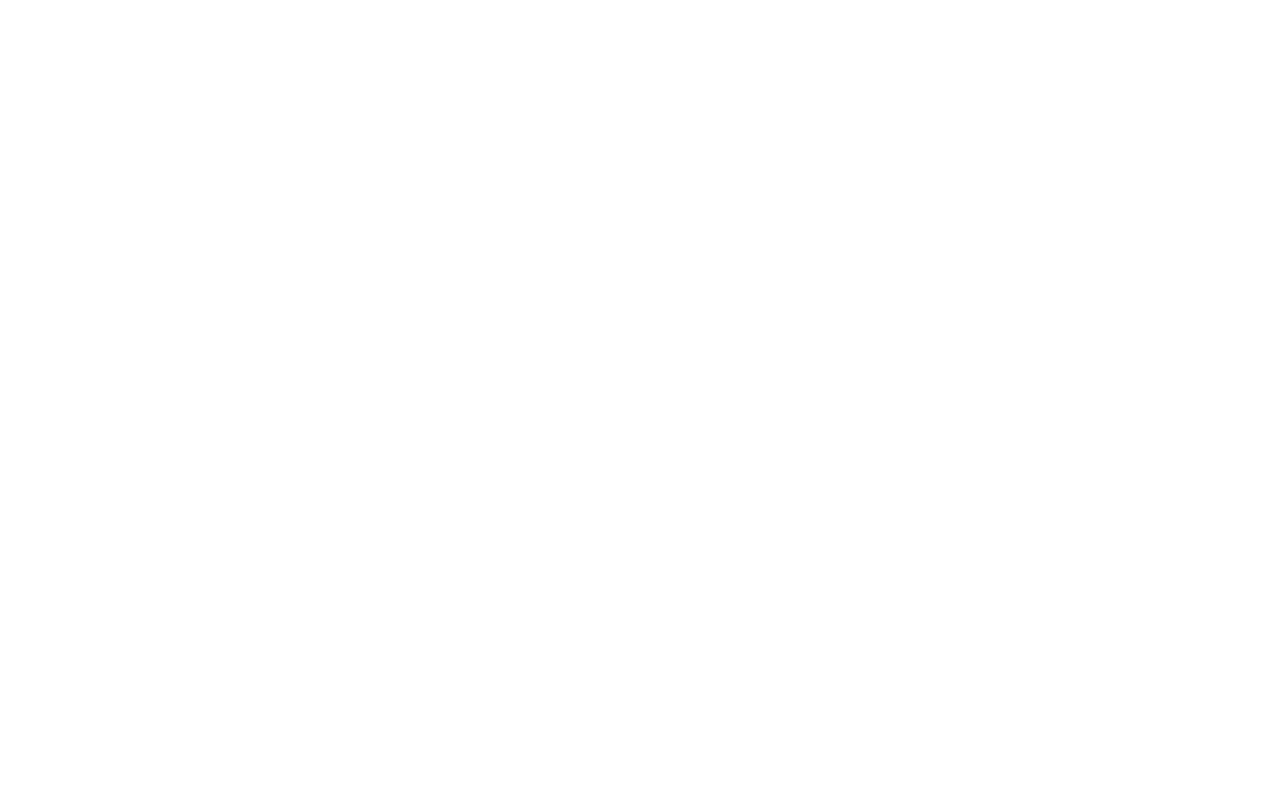
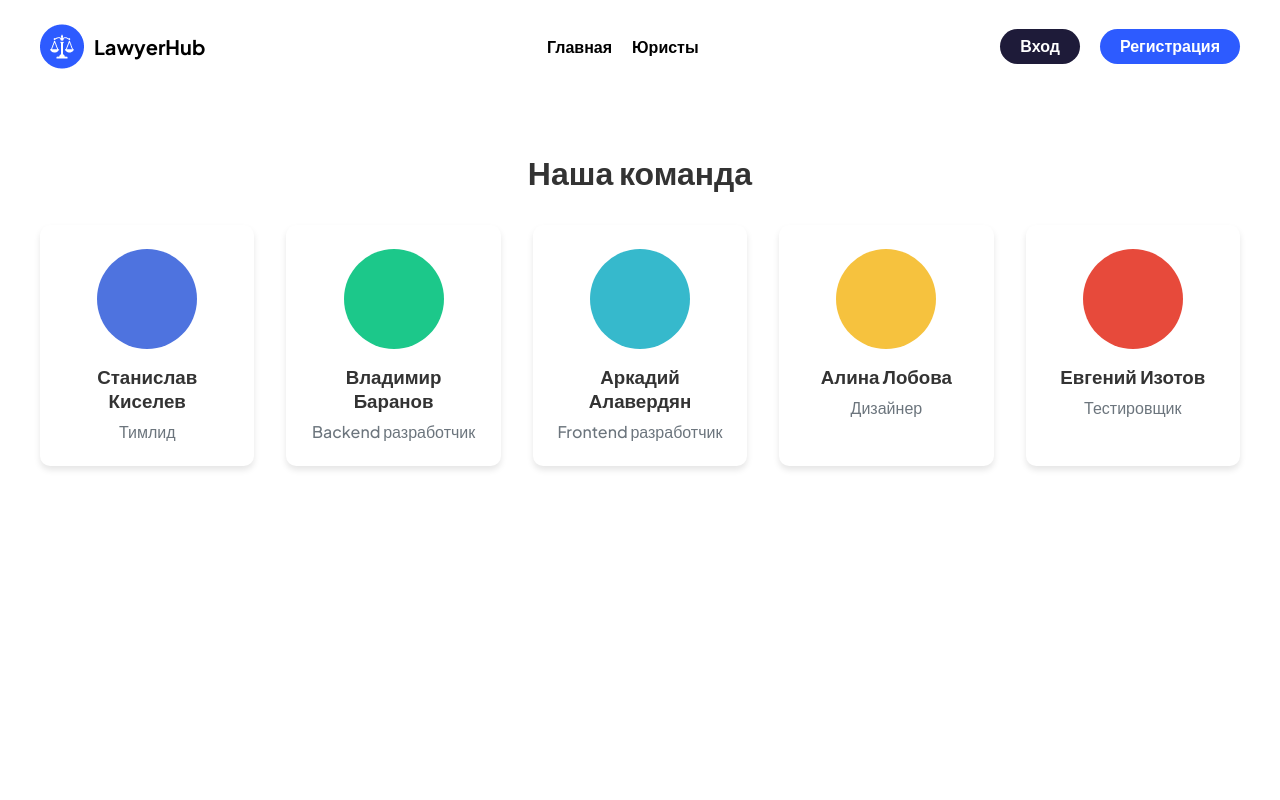
Before and after one commit to Puhovon/front-diplom, a React (Vite) app: page /team in a window 1280 px wide. Before the commit this address had no page. Shown: the top 800 px of the page. Built offline with nearby package versions, Linux system fonts and the light colour scheme.

Commit message:
add teampage

```diff
--- a/src/App.jsx
+++ b/src/App.jsx
@@ -6,18 +6,16 @@
 import Layout from '@components/Layout.jsx';
 import Registration from '@pages/registrationPage.jsx';
 import Profile from '@pages/ProfilePage/ProfilePage.jsx';
-import About from '@pages/aboutPage.jsx';
-import Contacts from '@pages/contactsPage.jsx';
 import Lawyers from '@pages/LawyerPage/lawyersPage.jsx';
 import Login from '@pages/LoginPage/LoginPage.jsx';
-import Services from '@pages/servicesPage.jsx';
 import RefreshPassword from '@pages/RefreshPassword/RefreshPassword.jsx';
 import ChatPage from '@pages/ChatPage/chatPage.jsx';
 import EditProfile from './pages/ProfilePage/EditProfile.jsx';
-
+import Team from './pages/TeamPage.jsx/TeamPage.jsx';
 
 import '@styles/global.css';
 import '@styles/variables.css';
+
 
 
 function App() {
@@ -30,10 +28,8 @@
             <Route path="/profile" element={<Profile />} />
             <Route path="/profile/:userId" element={<Profile />} /> {/* Динамический маршрут для чужого профиля */}
             <Route path="/profile/edit" element={<EditProfile />} />
-            <Route path="/about" element={<About />} />
-            <Route path="/contacts" element={<Contacts />} />
             <Route path="/lawyers" element={<Lawyers />} />
-            <Route path="/services" element={<Services />} />
+            <Route path="/team" element={<Team />} />
             <Route path="/passwordRefresh" element={<RefreshPassword />} />
             <Route path='/chat' element={<ChatPage initialChats={[{ id: 1, name: "Arkay", lastMessage: "привет" }]} />} />
           </Route>
--- a/src/pages/LawyerPage/lawyersPage.jsx
+++ b/src/pages/LawyerPage/lawyersPage.jsx
@@ -1,4 +1,5 @@
 import { useState, useEffect } from 'react';
+import { useNavigate } from 'react-router-dom';
 import styles from '@styles/lawyersPage.module.css';
 import Input from '@components/Input/index.jsx';
 import LawyerCard from '@components/LawyerCard/index.jsx';
@@ -10,6 +11,7 @@
 
 const Lawyers = () => {
   const { accessToken } = useAuth();
+  const navigate = useNavigate();
   const [lawyers, setLawyers] = useState([]);
   const [filteredLawyers, setFilteredLawyers] = useState([]);
   const [searchQuery, setSearchQuery] = useState('');
@@ -25,40 +27,56 @@
     'Налоговое право',
   ];
 
+  // Перенаправление на страницу авторизации, если пользователь не авторизован
+  useEffect(() => {
+    if (!accessToken) {
+      navigate('/login');
+    }
+  }, [accessToken, navigate]);
+
+  // Загрузка данных юристов
   useEffect(() => {
     const fetchLawyers = async () => {
       try {
         const response = await fetch('http://localhost:3000/api/v1/lawyers', {
           method: 'GET',
           headers: {
-            'Authorization': `Bearer ${accessToken}`,
+            Authorization: `Bearer ${accessToken}`,
             'Content-Type': 'application/json',
           },
         });
-        if (!response.ok) throw new Error('Failed to fetch lawyers');
+
+        if (!response.ok) {
+          if (response.status === 401) {
+            navigate('/login'); // Редирект при неавторизованном доступе
+          }
+          throw new Error('Ошибка при загрузке юристов');
+        }
+
         const { data } = await response.json();
-        // Transform API data to match expected format
-        const transformedLawyers = data.map(lawyer => ({
+        const transformedLawyers = data.map((lawyer) => ({
           id: lawyer.id,
           name: `${lawyer.firstName} ${lawyer.lastName} ${lawyer.patronymic || ''}`.trim(),
-          specialization: lawyer.LawyerProfile?.Specializations || availableSpecializations[0], // Fallback to first specialization if none provided
-          city: lawyer.LawyerProfile?.region || 'Unknown',
+          specialization: lawyer.LawyerProfile?.Specializations || availableSpecializations[0],
+          city: lawyer.LawyerProfile?.region || 'Неизвестно',
           avatar: lawyer.avatar_url || '/default-avatar.png',
-          rating: 0, // Rating not provided in API response, using 0 as default
+          rating: 0, // Значение по умолчанию, если рейтинг отсутствует
           price: lawyer.LawyerProfile?.price || 0,
         }));
+
         setLawyers(transformedLawyers);
         setFilteredLawyers(transformedLawyers);
       } catch (error) {
-        console.error('Error fetching lawyers:', error);
+        console.error('Ошибка загрузки юристов:', error);
       }
     };
 
     if (accessToken) {
       fetchLawyers();
     }
-  }, [accessToken]);
+  }, [accessToken, navigate]);
 
+  // Применение фильтров при изменении параметров
   useEffect(() => {
     applyFilters();
   }, [searchQuery, specializations, priceRange, ratingRange, lawyers]);
--- a/src/pages/ProfilePage/ProfilePage.jsx
+++ b/src/pages/ProfilePage/ProfilePage.jsx
@@ -28,20 +28,7 @@
   const [isEditing, setIsEditing] = useState(false);
   const [isPaying, setIsPaying] = useState(false);
 
-  // Инициализация формы редактирования
-  const initForm = useCallback((data) => ({
-    firstName: data?.firstName || '',
-    lastName: data?.lastName || '',
-    patronymic: data?.patronymic || '',
-    birthDate: data?.birthDate || '',
-    gender: data?.gender || '',
-    aboutMe: data?.LawyerProfile?.aboutMe || '',
-    education: data?.LawyerProfile?.education || '',
-    experienceStartDate: data?.LawyerProfile?.experienceStartDate || '',
-    region: data?.LawyerProfile?.region || '',
-    price: data?.LawyerProfile?.price || '',
-  }), []);
-  const [editForm, setEditForm] = useState(initForm(null));
+
 
   const onReviewSubmit = (message) => {
     fetchWithAuth(`http://localhost:3000/api/v1/lawyers/${userId}/reviews`, {
@@ -205,7 +192,7 @@
             disabled={isPaying || isLoading}
             startIcon={isPaying ? <CircularProgress size={20} /> : null}
           >
-            {isPaying ? 'Обработка...' : 'Оплатить услуги'}
+            {isPaying ? 'Обработка...' : 'Оплатить услуги 300 руб'}
           </Button>
         </Box>
       )}
@@ -239,7 +226,6 @@
               (date) => (date ? `${new Date().getFullYear() - new Date(date).getFullYear()} лет` : null)
             )}
             {renderInfoItem(profile5, 'Регион', LawyerProfile.region)}
-            {renderInfoItem(profile8, 'Цена', LawyerProfile.price, (price) => (price ? `${price} ₽` : null))}
             {renderInfoItem(
               profile3,
               'Статус',
--- /dev/null
+++ b/src/pages/TeamPage.jsx/TeamPage.jsx
@@ -0,0 +1,41 @@
+import styles from './index.module.css'
+
+const Team = () => {
+    return(
+        <div className={styles.teamContainer}>
+            <h2 className={styles.teamTitle}>Наша команда</h2>
+            <div className={styles.teamMembers}>
+                <div className={styles.memberCard}>
+                    <div className={`${styles.avatar} ${styles.teamLead}`}></div>
+                    <h3>Станислав Киселев</h3>
+                    <p className={styles.role}>Тимлид</p>
+                </div>
+
+                <div className={styles.memberCard}>
+                    <div className={`${styles.avatar} ${styles.backend}`}></div>
+                    <h3>Владимир Баранов</h3>
+                    <p className={styles.role}>Backend разработчик</p>
+                </div>
+
+                <div className={styles.memberCard}>
+                    <div className={`${styles.avatar} ${styles.frontend}`}></div>
+                    <h3>Аркадий Алавердян</h3>
+                    <p className={styles.role}>Frontend разработчик</p>
+                </div>
+
+                <div className={styles.memberCard}>
+                    <div className={`${styles.avatar} ${styles.designer}`}></div>
+                    <h3>Алина Лобова</h3>
+                    <p className={styles.role}>Дизайнер</p>
+                </div>
+
+                <div className={styles.memberCard}>
+                    <div className={`${styles.avatar} ${styles.tester}`}></div>
+                    <h3>Евгений Изотов</h3>
+                    <p className={styles.role}>Тестировщик</p>
+                </div>
+            </div>
+        </div>
+    );
+};
+export default Team;
--- /dev/null
+++ b/src/pages/TeamPage.jsx/index.module.css
@@ -0,0 +1,71 @@
+.teamContainer {
+    padding: 2rem;
+    max-width: 1200px;
+    margin: 0 auto;
+}
+
+.teamTitle {
+    text-align: center;
+    margin-bottom: 2rem;
+    color: #333;
+    font-size: 2rem;
+}
+
+.teamMembers {
+    display: grid;
+    grid-template-columns: repeat(auto-fill, minmax(200px, 1fr));
+    gap: 2rem;
+}
+
+.memberCard {
+    background: white;
+    border-radius: 10px;
+    padding: 1.5rem;
+    text-align: center;
+    box-shadow: 0 4px 6px rgba(0, 0, 0, 0.1);
+    transition: transform 0.3s ease;
+}
+
+.memberCard:hover {
+    transform: translateY(-5px);
+}
+
+.avatar {
+    width: 100px;
+    height: 100px;
+    border-radius: 50%;
+    margin: 0 auto 1rem;
+    background-size: cover;
+    background-position: center;
+}
+
+.teamLead {
+    background-color: #4e73df;
+}
+
+.backend {
+    background-color: #1cc88a;
+}
+
+.frontend {
+    background-color: #36b9cc;
+}
+
+.designer {
+    background-color: #f6c23e;
+}
+
+.tester {
+    background-color: #e74a3b;
+}
+
+.role {
+    color: #6c757d;
+    font-weight: 500;
+    margin-top: 0.5rem;
+}
+
+h3 {
+    margin: 0.5rem 0;
+    color: #333;
+}
```
